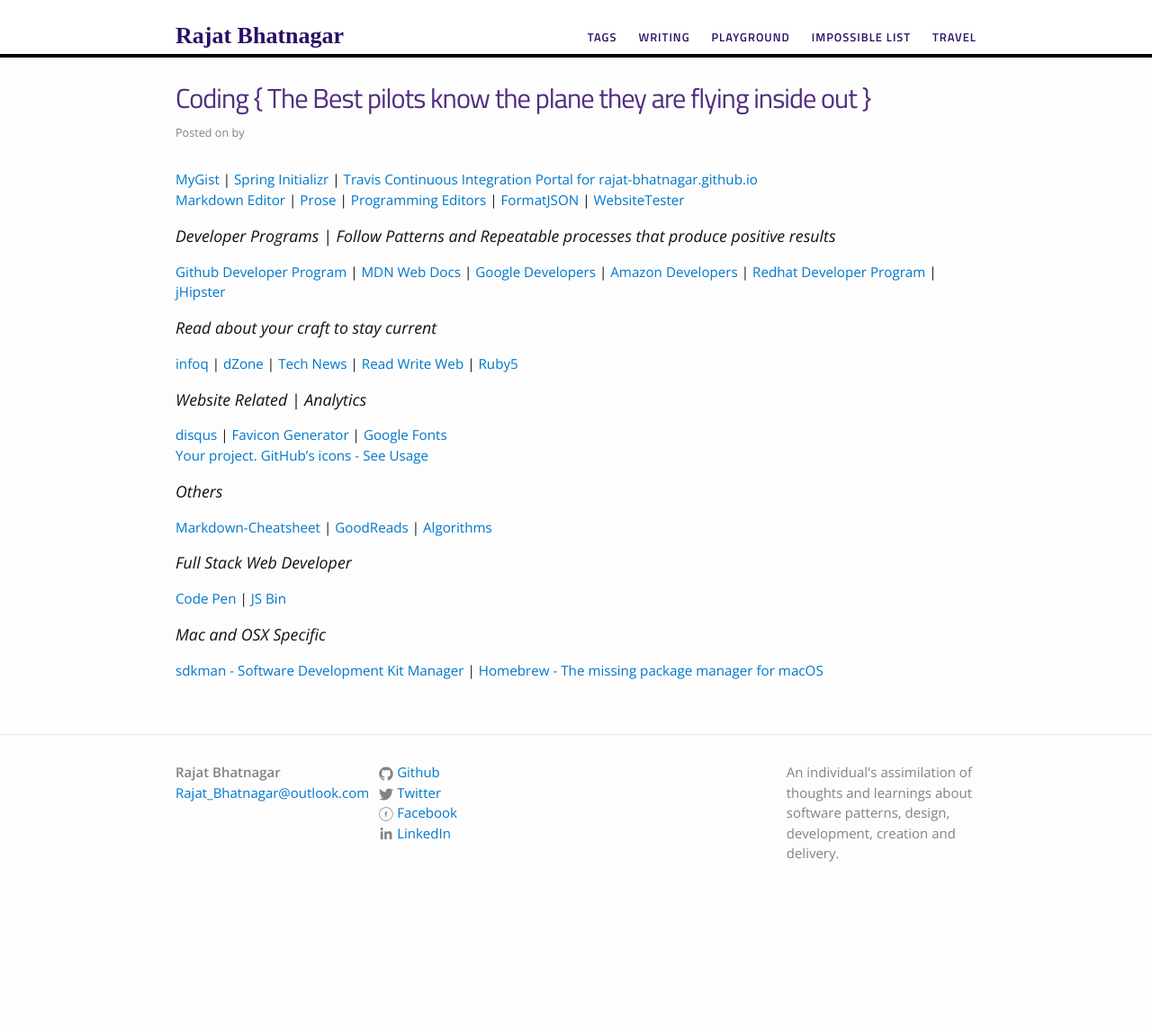
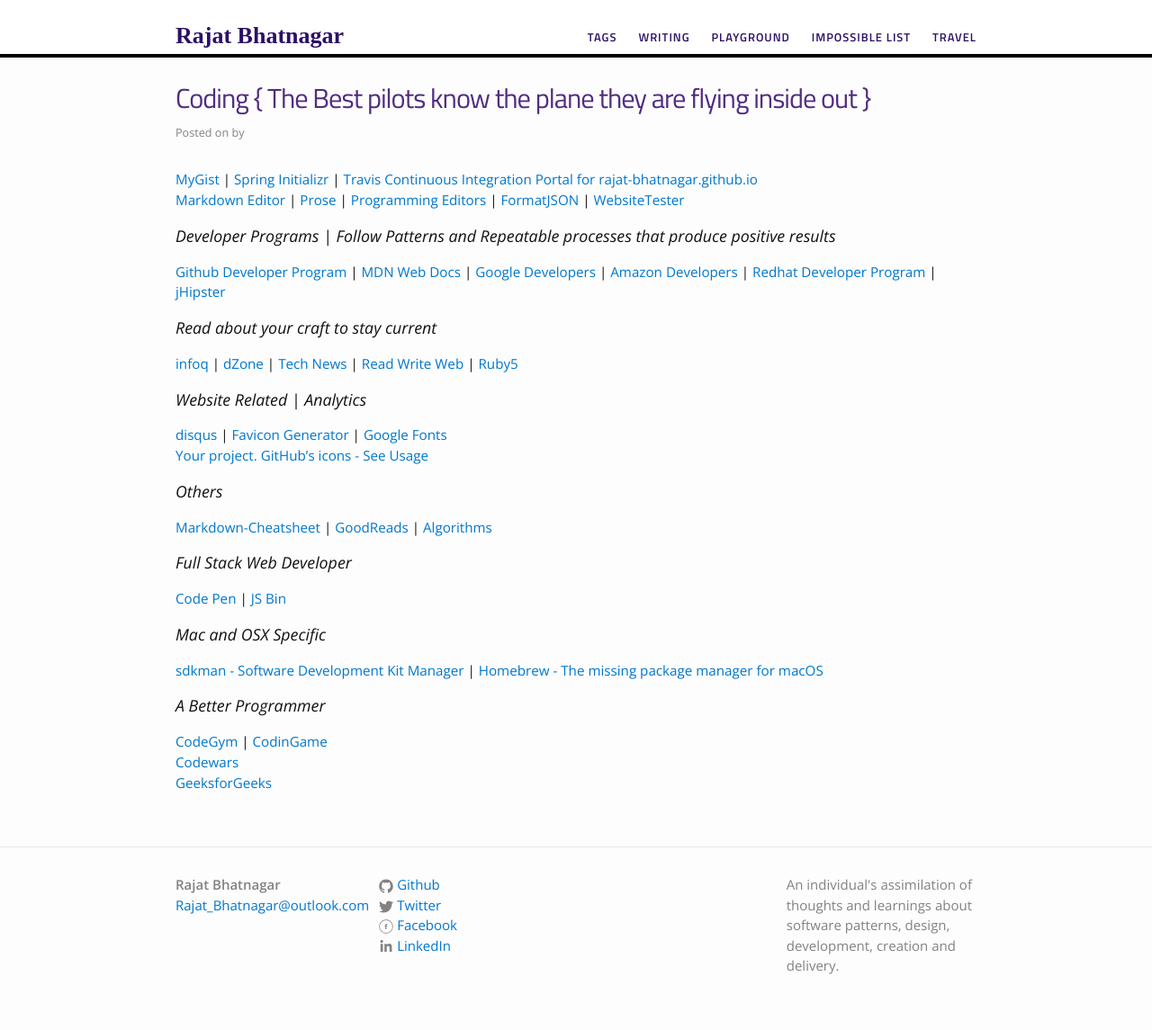
Before and after one commit to rajat-bhatnagar/rajat-bhatnagar.github.io, a Jekyll site: the page built from reading.md, in a window 1280 px wide. Shown: the whole page at 90% size. Built offline with Jekyll 4.4.1, drawn with Linux system fonts in a browser that asks for light colours; comment, search, counter and statistics services are not loaded; before the commit the page ends 1020 px from its top, so only the background shows below that.

Commit message:
13thAug2019: Added link for coding practice and wisom nuggers

```diff
--- a/reading.md
+++ b/reading.md
@@ -52,3 +52,9 @@
 ### Mac and OSX Specific
 <a href="https://sdkman.io/" target="_blank">sdkman - Software Development Kit Manager</a> <t>|</t>
 <a href="https://brew.sh/" target="_blank">Homebrew - The missing package manager for macOS</a><br>
+
+### A Better Programmer
+<a href="https://codegym.cc/" target="_blank">CodeGym</a> <t>|</t>
+<a href="https://www.codingame.com/start" target="_blank">CodinGame</a><br>
+<a href="https://www.codewars.com/" target="_blank">Codewars</a><br>
+<a href="https://www.geeksforgeeks.org/" target="_blank">GeeksforGeeks</a><br>
```
